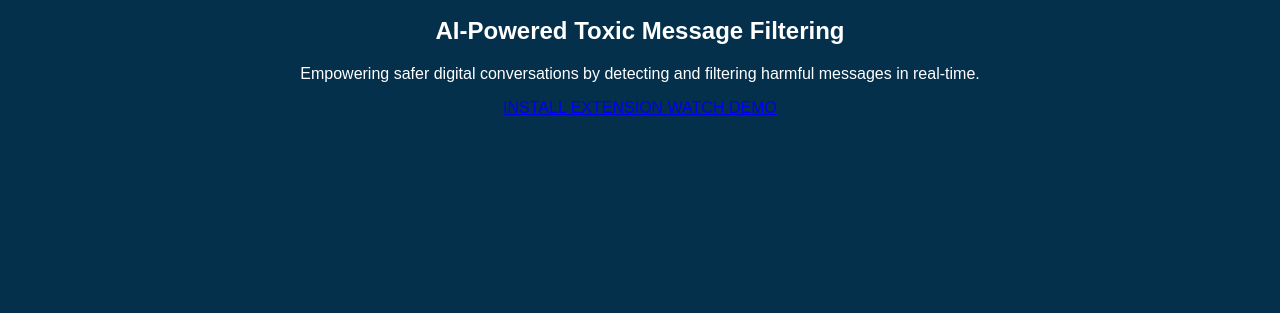
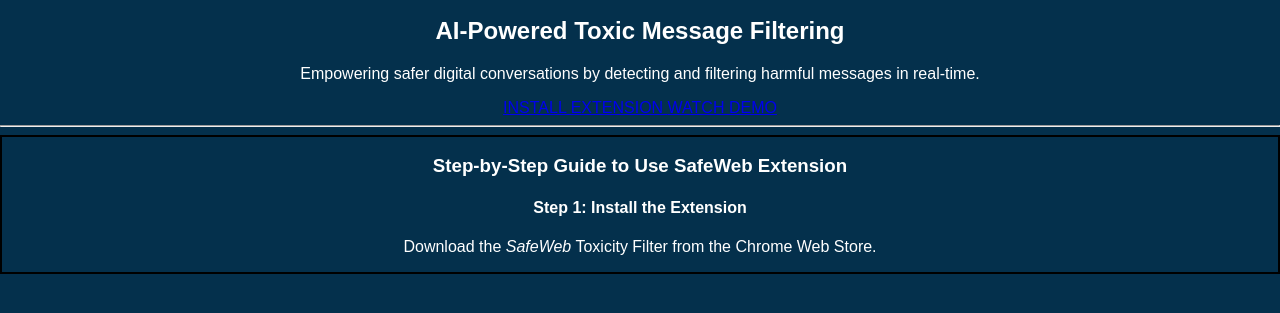
Before and after one commit to AvwalKaur/Safe-Web, a plain HTML site: page index.html in a window 1280 px wide. Shown: the part 415-728 px from the top of the page. Drawn offline with Linux system fonts and the light colour scheme.

Commit message:
Added section 3

```diff
--- a/index.html
+++ b/index.html
@@ -32,5 +32,22 @@
     <!--Anshika iske baad mai kr rhi hoon
     aap html ka code part isse pehle pehle likhna abhi first 2 sections ke liye
     iske aage i am doing 3rd section-->
+
+    <hr>
+    <section id="install-guide">
+        <div class="use-guide">
+            <h3>Step-by-Step Guide to Use SafeWeb Extension</h3>
+            <div class="content">
+                <div class="steps" id="step1">
+                    <h4>Step 1: Install the Extension</h4>
+                    <p>Download the <i>SafeWeb</i> Toxicity Filter from the Chrome Web Store.</p>
+                </div>
+                <div class="steps" id="step2"></div>
+                <div class="steps" id="step3"></div>
+                <div class="steps" id="step4"></div>
+            </div>
+        </div>
+    </section>
+
 </body>
 </html>
--- a/style.css
+++ b/style.css
@@ -7,4 +7,12 @@
     text-align : center;
     font-size : 50 px;
 }
-.hero
+
+
+
+
+
+/*Section 3 --> Installation Guide*/
+#install-guide{
+    border: 2px solid black;
+}
```
